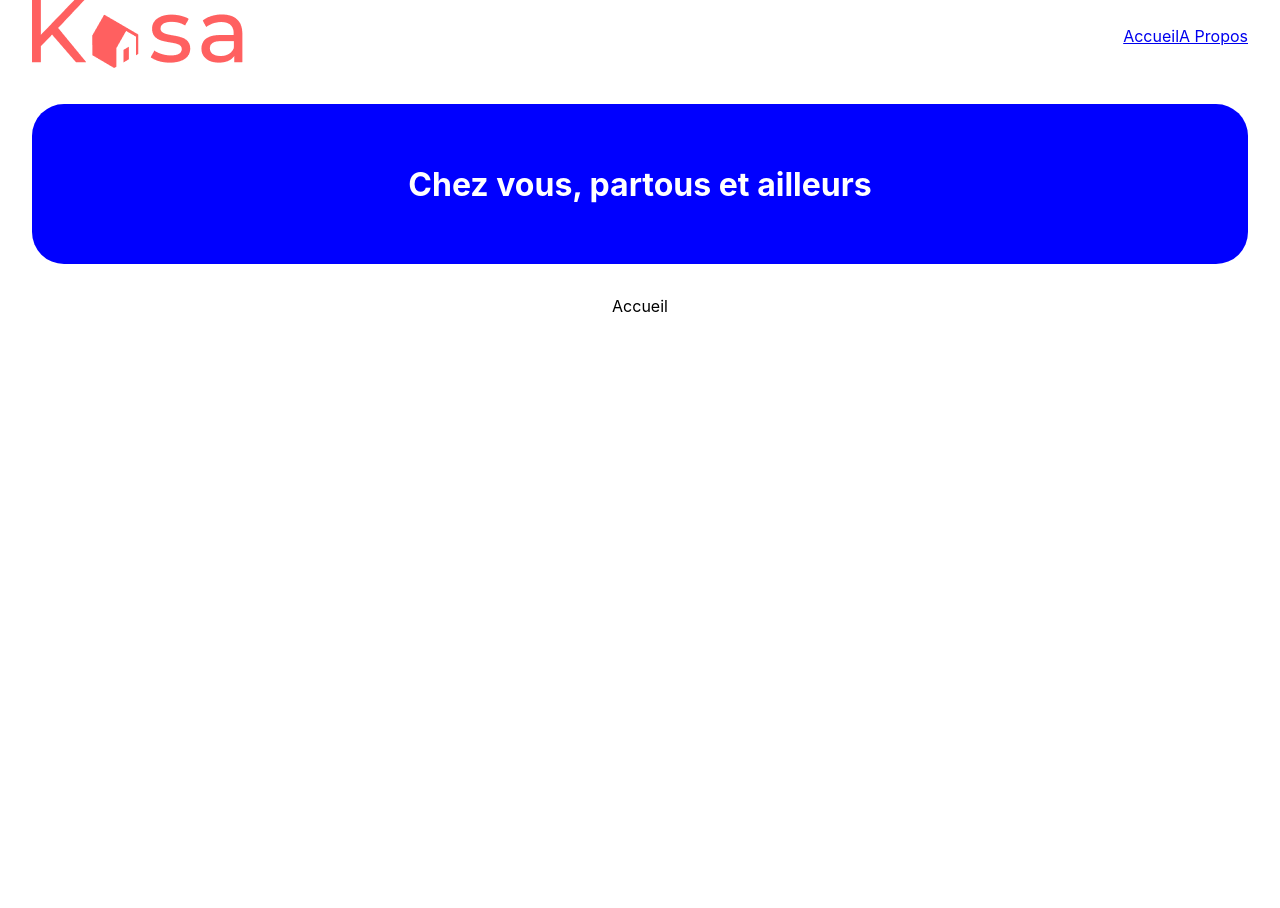
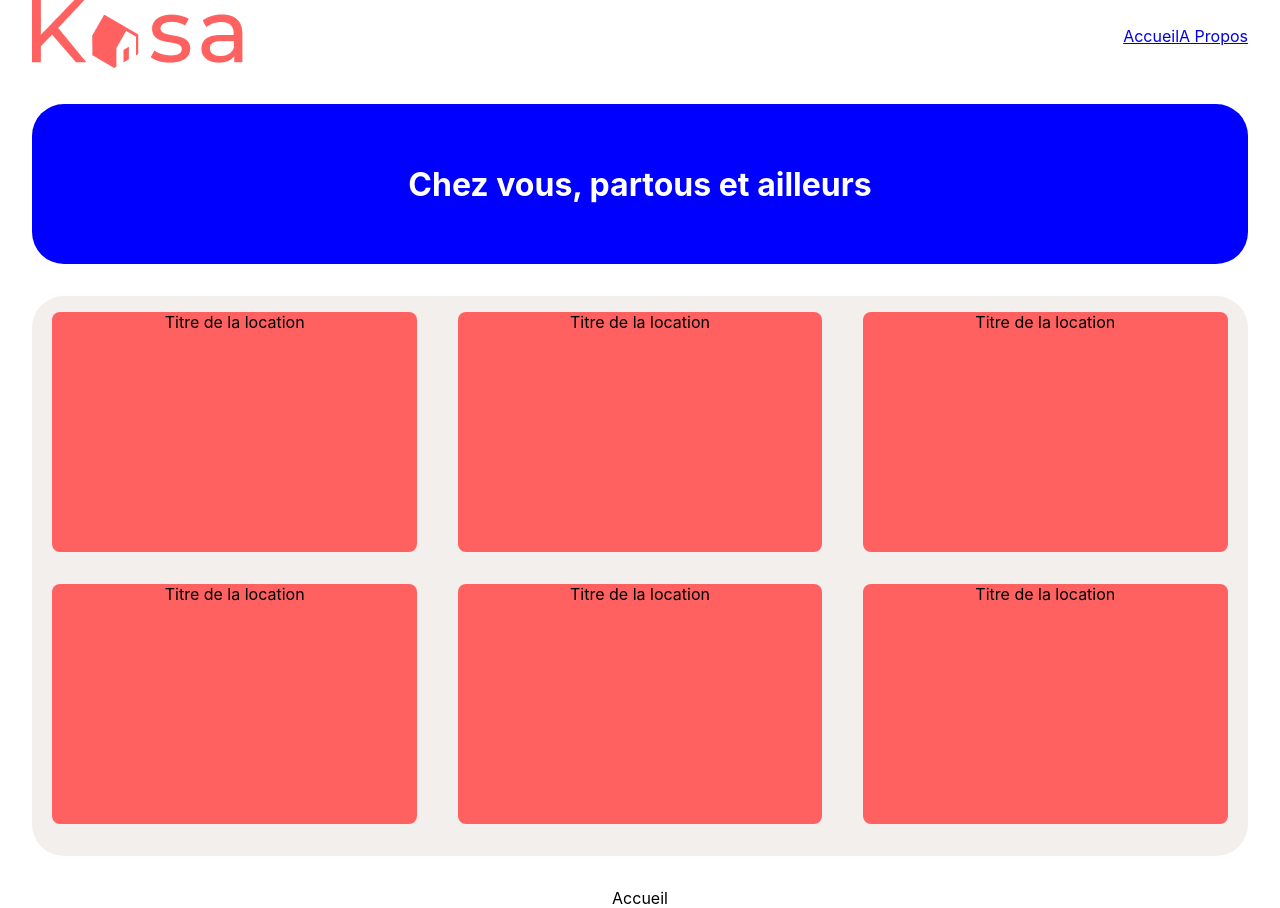
Before and after one commit to ouedraogomaria/my-app, a React (Create React App) app: page / in a window 1280 px wide. Before the commit the page ends 800 px from the top, so only its background shows below. Built offline with nearby package versions, Linux system fonts and the light colour scheme.

Commit message:
ad apartmentColor

```diff
--- a/src/App.js
+++ b/src/App.js
@@ -1,15 +1,17 @@
 import logo from './logo.svg';
 import './App.css';
 import { Routes, Route, BrowserRouter} from 'react-router-dom';
-import Home from "./pages/Home"
-import Navbar from "./components/Navbar"
-import About from "./pages/About"
-import Banner from "./components/Banner"
+import Home from "./pages/Home.js"
+import Navbar from "./components/Navbar.js"
+import About from "./pages/About.js"
+import Banner from "./components/Banner.js"
+import ApartmentColor from './components/ApartmentColor.js';
 function App() {
   return (
     <div className="App">
       <Navbar/>
       <Banner/>
+      <ApartmentColor/>
       <Routes>
           <Route path="/" element={<Home />} />
           <Route path="/about" element={<About/>} />
--- /dev/null
+++ b/src/components/ApartmentColor.css
@@ -0,0 +1,21 @@
+.apartmentColor{
+    background-color: rgb(242, 239, 236);
+    height: 35em;
+    width: auto;
+    margin: 2em;
+    border-radius: 2em;
+    display: flex;
+    flex-wrap: wrap;
+    flex-direction: column;
+    place-items: center;
+
+}
+
+.apartment{
+    background-color: #FF6060;
+    height: 15em;
+    width: 30%;
+    margin: 1em;
+    border-radius: 0.5em;
+
+}
--- /dev/null
+++ b/src/components/ApartmentColor.js
@@ -0,0 +1,20 @@
+import React from 'react';
+import "./ApartmentColor.css"
+
+function ApartmentColor() {
+    return (
+        <div className='apartmentColor'>
+        <div className='apartment'>Titre de la location</div>
+        <div className='apartment'>Titre de la location</div>
+        <div className='apartment'>Titre de la location</div>
+        <div className='apartment'>Titre de la location</div>
+        <div className='apartment'>Titre de la location</div>
+        <div className='apartment'>Titre de la location</div>
+
+
+        </div>
+
+    )
+}
+
+export default ApartmentColor
```
